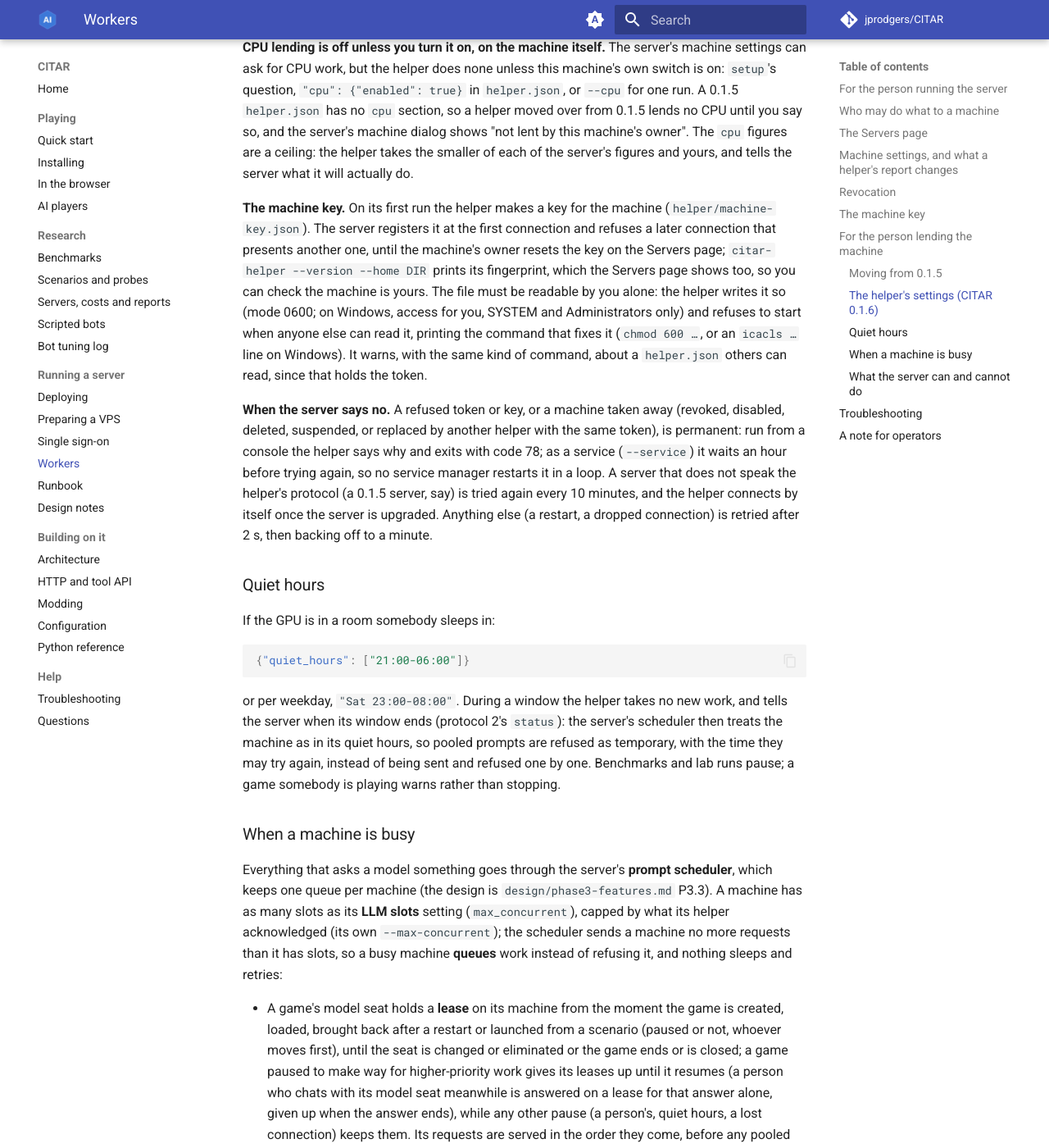
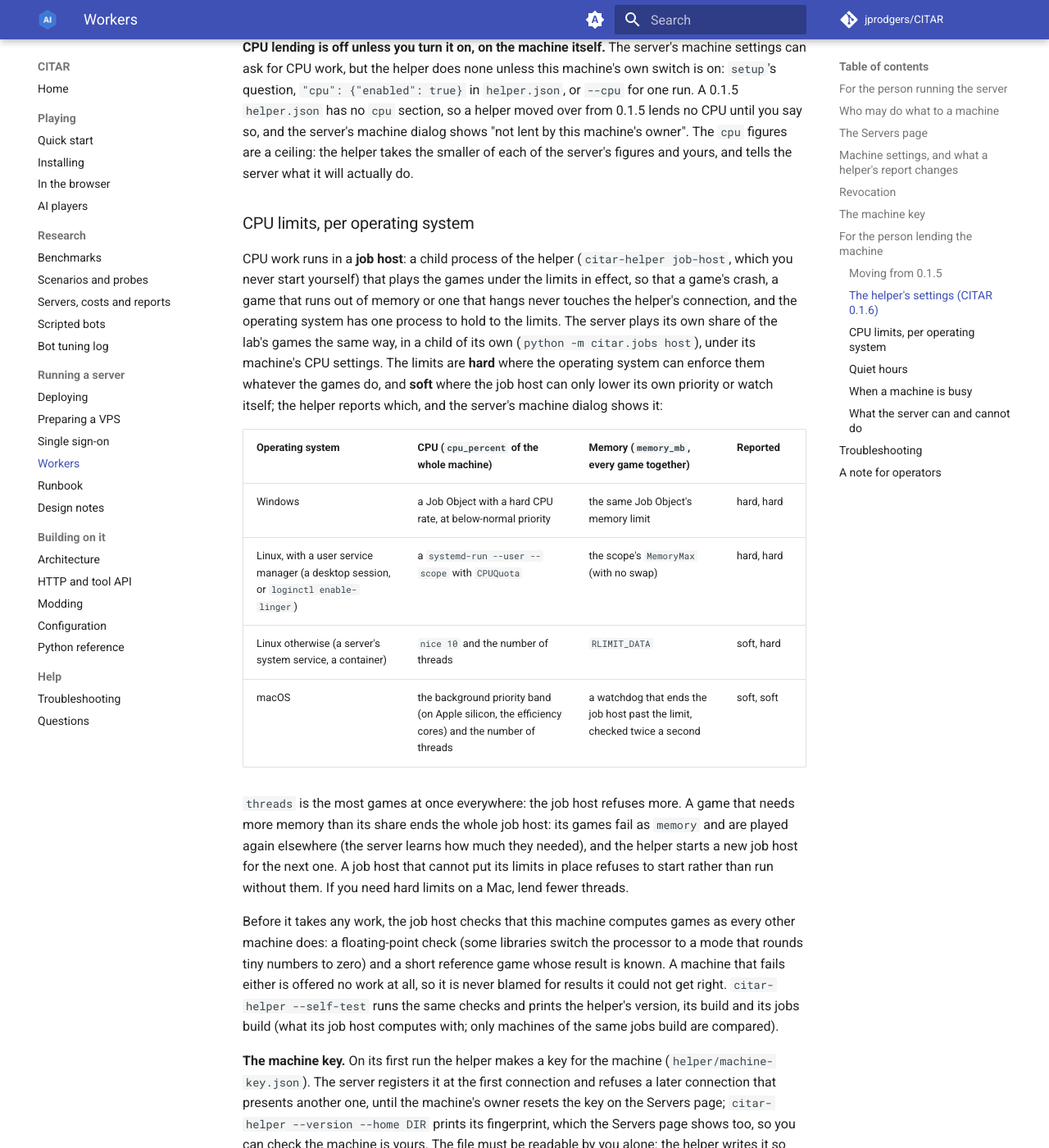
Before and after one commit to jprodgers/CITAR, an MkDocs documentation site: the page built from docs/server/WORKERS.md, in a window 1280 px wide and 1400 px high, scrolled down 11344 px. Shown: the whole window at 82% size. Built offline with MkDocs 1.6.1 and Material for MkDocs 9.7.7, drawn with Linux system fonts in a browser that asks for light colours; comment, search, counter and statistics services are not loaded.

Commit message:
docs: the job host and the CPU limits per OS (4-08)
WORKERS.md gains "CPU limits, per operating system": the job host as the
helper's child, the table of hard and soft limits per OS, memory deaths,
and the canary and self-check behind --self-test. ARCHITECTURE.md
describes the job host and its parent; CHANGELOG adds it under Added.

Co-Authored-By: Claude Opus 5.5 <noreply@anthropic.com>

```diff
--- a/docs/server/WORKERS.md
+++ b/docs/server/WORKERS.md
@@ -334,6 +334,37 @@ and the server's machine dialog shows "not lent by this machine's owner". The `c
 ceiling: the helper takes the smaller of each of the server's figures and yours, and tells the
 server what it will actually do.
 
+### CPU limits, per operating system
+
+CPU work runs in a **job host**: a child process of the helper (`citar-helper job-host`, which you
+never start yourself) that plays the games under the limits in effect, so that a game's crash, a
+game that runs out of memory or one that hangs never touches the helper's connection, and the
+operating system has one process to hold to the limits. The server plays its own share of the
+lab's games the same way, in a child of its own (`python -m citar.jobs host`), under its machine's
+CPU settings. The limits are **hard** where the operating system can enforce them whatever the
+games do, and **soft** where the job host can only lower its own priority or watch itself; the
+helper reports which, and the server's machine dialog shows it:
+
+| Operating system | CPU (`cpu_percent` of the whole machine) | Memory (`memory_mb`, every game together) | Reported |
+|---|---|---|---|
+| Windows | a Job Object with a hard CPU rate, at below-normal priority | the same Job Object's memory limit | hard, hard |
+| Linux, with a user service manager (a desktop session, or `loginctl enable-linger`) | a `systemd-run --user --scope` with `CPUQuota` | the scope's `MemoryMax` (with no swap) | hard, hard |
+| Linux otherwise (a server's system service, a container) | `nice 10` and the number of threads | `RLIMIT_DATA` | soft, hard |
+| macOS | the background priority band (on Apple silicon, the efficiency cores) and the number of threads | a watchdog that ends the job host past the limit, checked twice a second | soft, soft |
+
+`threads` is the most games at once everywhere: the job host refuses more. A game that needs more
+memory than its share ends the whole job host: its games fail as `memory` and are played again
+elsewhere (the server learns how much they needed), and the helper starts a new job host for the
+next one. A job host that cannot put its limits in place refuses to start rather than run without
+them. If you need hard limits on a Mac, lend fewer threads.
+
+Before it takes any work, the job host checks that this machine computes games as every other
+machine does: a floating-point check (some libraries switch the processor to a mode that rounds
+tiny numbers to zero) and a short reference game whose result is known. A machine that fails
+either is offered no work at all, so it is never blamed for results it could not get right.
+`citar-helper --self-test` runs the same checks and prints the helper's version, its build and its
+jobs build (what its job host computes with; only machines of the same jobs build are compared).
+
 **The machine key.** On its first run the helper makes a key for the machine (`helper/machine-key.json`).
 The server registers it at the first connection and refuses a later connection that presents
 another one, until the machine's owner resets the key on the Servers page; `citar-helper --version
```
Also changed, not shown: CHANGELOG.md (+10 -0 lines), docs/ARCHITECTURE.md (+11 -0 lines).
